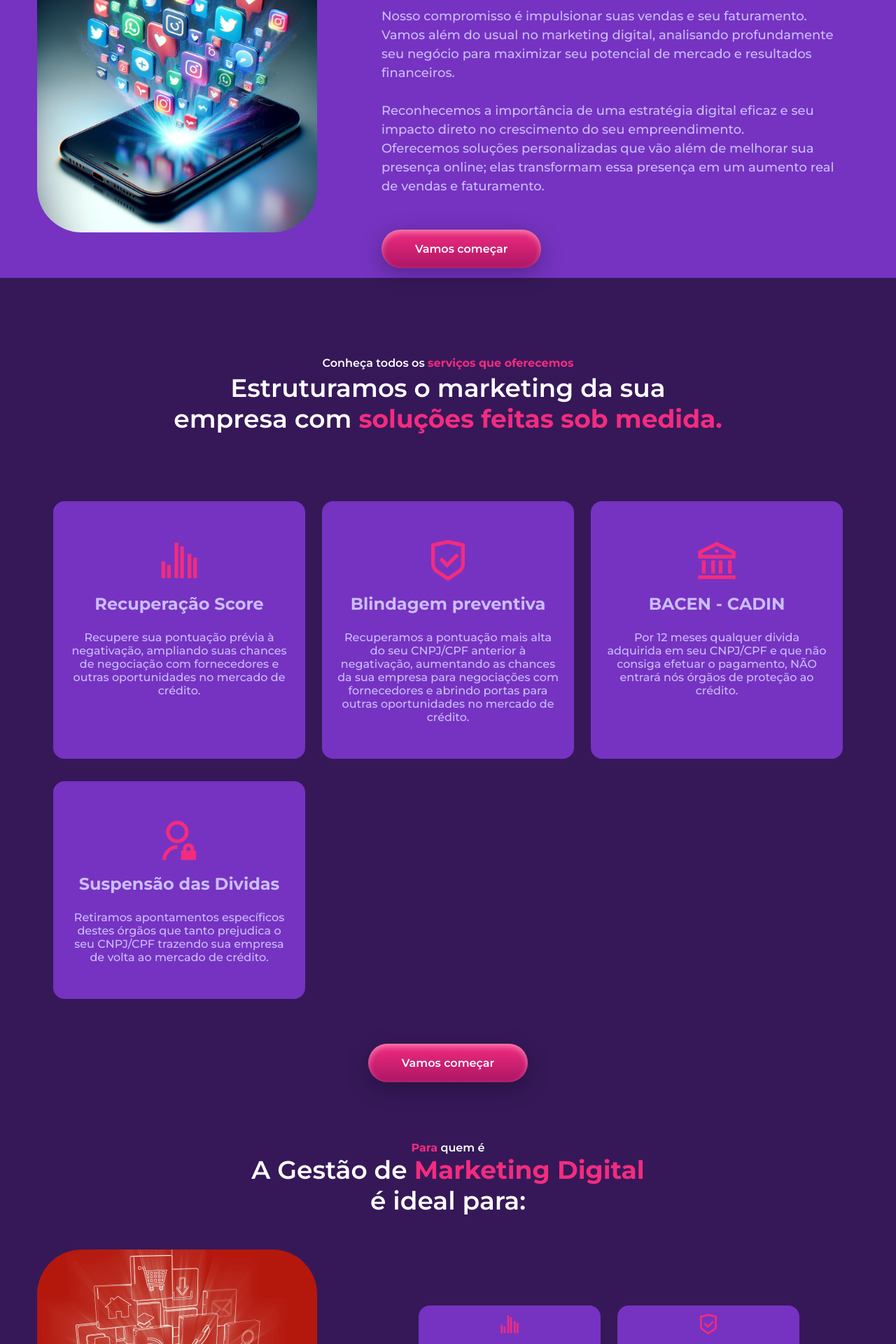
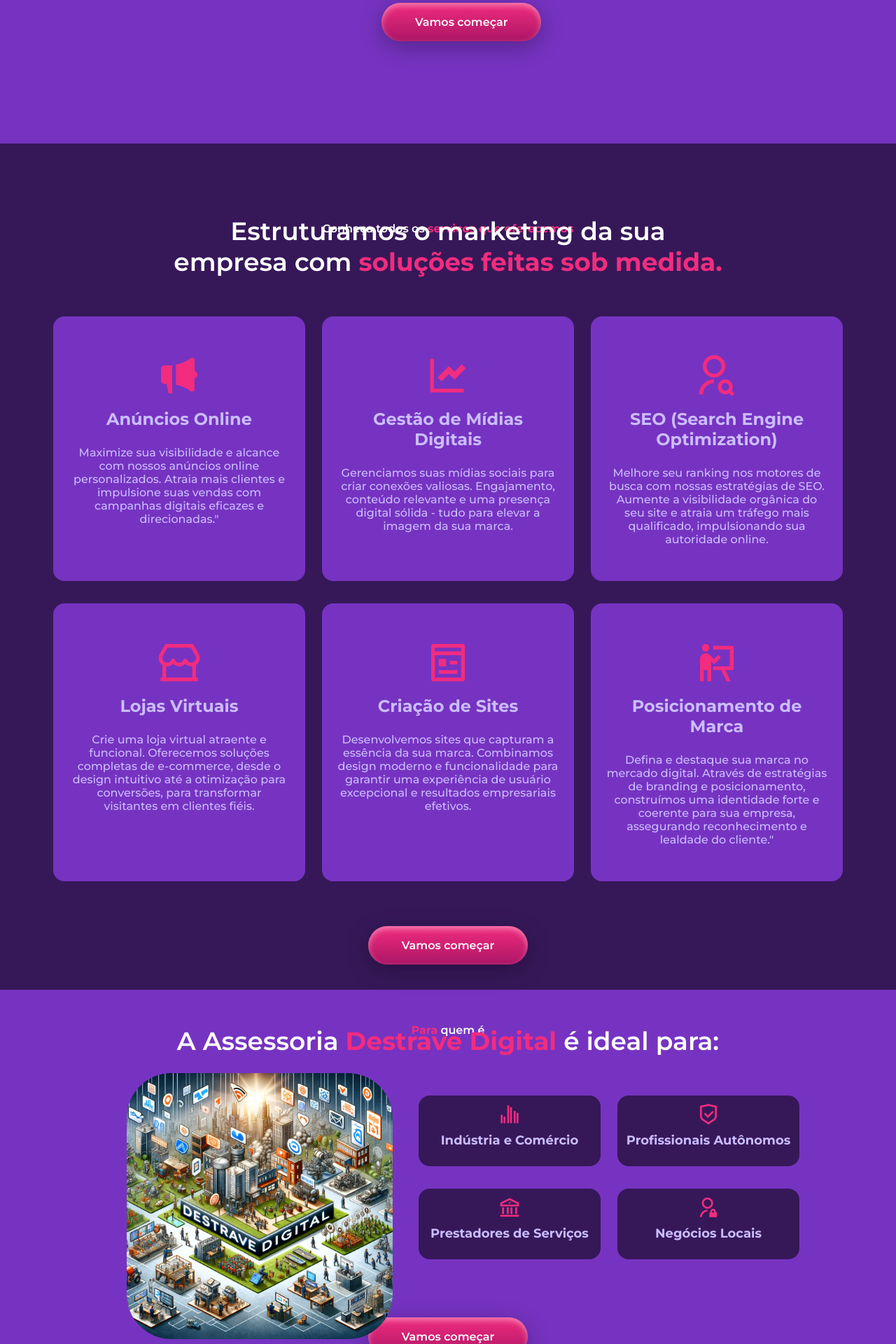
Before and after one commit to GuilhermeSalles/Site-Destrave, a PHP site: page / in a window 1280 px wide. Shown: the part 1960-3880 px from the top of the page at 70% size. Run offline with PHP 8.4, Linux system fonts and the light colour scheme.

Commit message:
Site pronto Versão 1.0

```diff
--- a/responsive-destrave-website-main/assets/css/styles.css
+++ b/responsive-destrave-website-main/assets/css/styles.css
@@ -360,6 +360,7 @@ button {
 
 .about__content {
   text-align: center;
+  margin-top: -1rem;
 }
 
 .about__subtitle {
@@ -416,6 +417,10 @@ button {
 
 /*=============== SERVICES ===============*/
 .services {
+  background-color: var(--first-color);
+}
+
+.services2 {
   background-color: var(--body-color);
 }
 
@@ -438,10 +443,10 @@ button {
 }
 .services__card2 {
   text-align: center;
-  background-color: var(--first-color);
+  background-color: var(--body-color);
   padding: 0.5rem 0.5rem;
   border-radius: 1rem;
-  border: 2px solid var(--first-color);
+  border: 2px solid var(--body-color);
   transition: border 0.4s;
 }
 
@@ -499,6 +504,7 @@ button {
 /*=============== CONTACT ===============*/
 .contact {
   background-color: var(--container-color);
+  margin-top: -3rem;
 }
 
 .contact__container {
@@ -552,7 +558,7 @@ button {
 }
 
 .footer {
-  background-color: var(--first-color);
+  background-color: var(--body-color);
   padding-block: 3.5rem 2rem;
 }
 
@@ -676,18 +682,14 @@ button {
     margin-top: -4rem;
   }
 
-  .title2 {
-    margin-top: -2rem;
-  }
-
   .service__image {
-    top: -1.5rem;
+    top: -.5rem;
     left: 1.5rem;
     width: 310px;
   }
 
   .services__container2 {
-    margin-top: 2rem;
+    margin-top: 4rem;
   }
 
   .content3 {
@@ -702,12 +704,20 @@ button {
     margin-left: 5.5rem;
   }
 
+  .about{
+    height: 105vh;
+  }
+
 }
 
 /* For taller devices */
 @media screen and (min-width: 376px) and (min-height: 800px) {
   .home__container {
     padding-top: 10rem;
+  }
+
+  .home{
+    height: 70vh;
   }
   .about__container {
     padding-top: 1rem;
@@ -717,10 +727,12 @@ button {
     font-size: 0.95rem;
   }
 
+  .imglogo{
+    right: 8rem;
+  }
+
   .section__title {
     font-size: 1.25rem;
-    padding-top: 2rem;
-    margin-bottom: 0;
   }
 
   .service__image {
@@ -764,6 +776,10 @@ button {
     justify-content: center;
   }
 
+  .about__container{
+    margin-top: -6rem;
+  }
+
   .nav__menu {
     width: 60%;
   }
@@ -785,7 +801,7 @@ button {
   .service__image {
     width: 220px;
     top: 6rem;
-    left: 5rem;
+    left: 5.5rem;
   }
 
   .content2 {
@@ -793,7 +809,7 @@ button {
   }
 
   .services__container2 {
-    margin-top: 2rem;
+    margin-top: 7rem;
   }
 }
 
@@ -833,7 +849,7 @@ button {
 
   .service__image {
     width: 370px;
-    top: 11rem;
+    top: 18rem;
     left: -1rem; /*teste*/
   }
 
@@ -843,7 +859,7 @@ button {
   }
 
   .simples__title3 {
-    margin-bottom: -1rem;
+    margin-bottom: s1rem;
   }
 
   .simples__title4 {
@@ -877,6 +893,10 @@ button {
     height: 140px;
   }
 
+  .about{
+    height: 120vh;
+  }
+
   .nav {
     height: calc(var(--header-height) + 2rem);
   }
@@ -905,7 +925,7 @@ button {
 
   .service__image {
     width: 380px;
-    top: 11rem;
+    top: 18rem;
     left: -1rem; /*teste*/
   }
 
@@ -915,10 +935,6 @@ button {
   }
 
   .simples__title3 {
-    margin-bottom: -1rem;
-  }
-
-  .simples__title4 {
     margin-bottom: 1rem;
   }
 
@@ -942,7 +958,6 @@ button {
 @media screen and (min-width: 1152px) {
   .section__title {
     font-size: 2.25rem;
-    margin-bottom: 3.5rem;
   }
   .container {
     margin-inline: auto;
@@ -1083,10 +1098,10 @@ button {
   }
 
   .service__image {
-    width: 400px;
+    width: 380px;
     height: auto;
-    left: -6rem;
-    top: 5rem;
+    top: 10rem;
+    left: 2rem;
   }
   .about__image {
     width: 400px;
--- a/responsive-destrave-website-main/index.html
+++ b/responsive-destrave-website-main/index.html
@@ -59,7 +59,7 @@
       <nav class="nav container">
          <a href="" class="nav__logo">
             <img src="assets/img/destrave.png" alt="logo" width="90px" height="100px""
-               class="imglogo">
+               class=" imglogo">
          </a>
 
          <div class="nav__menu" id="nav-menu">
@@ -108,13 +108,13 @@
          <div class="home__container container">
             <div class="home__content">
                <h3 class="home__subtitle">
-                  <span style="color: red;">
+                  <span style="color: hsl(335, 88%, 56%);">
                      VOCÊ ESTÁ CONTENTE COM SUAS VENDAS?
                   </span>
                </h3>
                <h1 class="home__title">
 
-                  <span style="color: hsl(335, 88%, 56%);">Exclusivo para empresas</span> que <br> querem aumentar suas <br>
+                  Exclusivo para empresas que <br> querem aumentar suas <br>
                   <span style="color: hsl(335, 88%, 56%);">VENDAS</span> com o poder do <br> <span
                      style="color: hsl(335, 88%, 56%);">MARKETING digital</span>
 
@@ -191,7 +191,7 @@
 
                <h1 class="about__title title2">
                   <span>
-                     Qual o compromisso do <span  style="color: hsl(335, 88%, 56%);">DESTRAVE</span> com você?
+                     Qual o compromisso do <span style="color: hsl(335, 88%, 56%);">DESTRAVE</span> com você?
                   </span>
                </h1>
                <p class="about__description">
@@ -201,7 +201,8 @@
                   para maximizar seu potencial de mercado e resultados financeiros.
                   <br>
                   <br>
-                  Reconhecemos a importância de uma estratégia digital eficaz e seu impacto direto no crescimento do seu empreendimento.
+                  Reconhecemos a importância de uma estratégia digital eficaz e seu impacto direto no crescimento do seu
+                  empreendimento.
                   <br>
                   Oferecemos soluções personalizadas que vão além de melhorar sua presença online;
                   elas transformam essa presença em um aumento real de vendas e faturamento.
@@ -213,10 +214,10 @@
       </section>
 
       <!--==================== SERVICES ====================-->
-      <section class="services section" id="services">
+      <section class="services2 section" id="services">
 
          <h2 class="section__subtitle simples__title">
-         Conheça todos os <span>serviços que oferecemos</span>
+            Conheça todos os <span>serviços que oferecemos</span>
          </h2>
 
          <h3 class="section__title simples__title simples__title4">
@@ -225,48 +226,73 @@
          <div class="services__container container grid">
 
             <article class="services__card">
-               <i class="ri-bar-chart-grouped-line services__icon"></i>
+               <i class="ri-megaphone-fill services__icon"></i>
                <h2 class="services__title">
-                  Recuperação Score
+                  Anúncios Online
                </h2>
                <p class="services__description">
-                  Recupere sua pontuação prévia à negativação, ampliando suas chances de negociação com fornecedores e
-                  outras oportunidades no mercado de crédito.
+                  Maximize sua visibilidade e alcance com nossos anúncios online personalizados.
+                  Atraia mais clientes e impulsione suas vendas com campanhas digitais eficazes e direcionadas."
                </p>
             </article>
 
             <article class="services__card">
-               <i class="ri-shield-check-line services__icon"></i>
+               <i class="ri-line-chart-fill services__icon"></i>
                <h2 class="services__title">
-                  Blindagem preventiva
+                  Gestão de Mídias Digitais
                </h2>
                <p class="services__description">
-                  Recuperamos a pontuação mais alta do seu CNPJ/CPF anterior à negativação,
-                  aumentando as chances da sua empresa para negociações com fornecedores e
-                  abrindo portas para outras oportunidades no mercado de crédito.
+                  Gerenciamos suas mídias sociais para criar conexões valiosas.
+                  Engajamento, conteúdo relevante e uma presença digital sólida -
+                  tudo para elevar a imagem da sua marca.
                </p>
             </article>
 
             <article class="services__card">
-               <i class="ri-bank-line services__icon"></i>
+               <i class="ri-user-search-line services__icon"></i>
                <h2 class="services__title">
-                  BACEN - CADIN
+                  SEO (Search Engine Optimization)
                </h2>
                <p class="services__description">
-                  Por 12 meses qualquer divida adquirida em seu CNPJ/CPF
-                  e que não consiga efetuar o pagamento, NÃO entrará nós órgãos
-                  de proteção ao crédito.
+                  Melhore seu ranking nos motores de busca com nossas estratégias de SEO.
+                  Aumente a visibilidade orgânica do seu site e atraia um tráfego mais qualificado,
+                  impulsionando sua autoridade online.
                </p>
             </article>
 
             <article class="services__card">
-               <i class="ri-admin-line services__icon"></i>
+               <i class="ri-store-2-line services__icon"></i>
                <h2 class="services__title">
-                  Suspensão das Dividas
+                  Lojas Virtuais
                </h2>
                <p class="services__description">
-                  Retiramos apontamentos específicos destes órgãos que tanto prejudica o
-                  seu CNPJ/CPF trazendo sua empresa de volta ao mercado de crédito.
+                  Crie uma loja virtual atraente e funcional. Oferecemos soluções completas de e-commerce,
+                  desde o design intuitivo até a otimização para conversões, para transformar visitantes em clientes
+                  fiéis.
+               </p>
+            </article>
+
+            <article class="services__card">
+               <i class="ri-pages-line services__icon"></i>
+               <h2 class="services__title">
+                  Criação de Sites
+               </h2>
+               <p class="services__description">
+                  Desenvolvemos sites que capturam a essência da sua marca. Combinamos design moderno e
+                  funcionalidade para garantir uma experiência de usuário excepcional e resultados empresariais
+                  efetivos.
+               </p>
+            </article>
+
+            <article class="services__card">
+               <i class="ri-presentation-fill services__icon"></i>
+               <h2 class="services__title">
+                  Posicionamento de Marca
+               </h2>
+               <p class="services__description">
+                  Defina e destaque sua marca no mercado digital. Através de estratégias de branding e posicionamento,
+                  construímos uma identidade forte e coerente para sua empresa, assegurando reconhecimento e lealdade do
+                  cliente."
                </p>
             </article>
 
@@ -286,11 +312,11 @@
          </h2>
 
          <h3 class="section__title simples__title simples__title4">
-            A Gestão de <span>Marketing Digital</span> <br> é ideal para:
+            A Assessoria <span>Destrave Digital</span> é ideal para:
          </h3>
          <div class="about__container container">
             <div class="about__images">
-               <img src="assets/img/marketing-digital-para-empresas-C4L.jpg" alt="image" class="service__image">
+               <img src="assets/img/empresa.png" alt="image" class="service__image">
             </div>
 
             <div class="about__content">
@@ -332,44 +358,6 @@
          <div class="section__subtitle">
             <a href="#" class="home__button botao"> Vamos começar</a>
          </div>
-      </section>
-
-      <!--==================== ABOUT ====================-->
-      <section class="section about" id="about">
-
-         <h3 class="section__title simples__title2">
-            Marketing digital de <br> forma <span>simples!</span>
-         </h3>
-         <div class="about__container container">
-            <div class="about__images">
-               <img src="assets/img/atrair-mais-clientes-C4L.jpg" alt="image" class="about__image">
-            </div>
-
-            <div class="about__content content2">
-
-               <h1 class="about__title title2">
-                  <span>
-                     O que o marketing digital realmente <br>
-                     significa para o seu negócio?
-                  </span>
-               </h1>
-               <p class="about__description">
-                  Simplificando, o marketing digital é como você alcança mais pessoas online para vender mais.
-                  <br>
-                  <br>
-                  Mas como fazer isso da melhor forma? É aí que a C4L Digital entra em ação!
-                  <br>
-                  <br>
-                  <span>Com a Gestão de Marketing Digital, nós cuidamos de todas as partes complicadas do marketing para
-                     te
-                     ajudar a crescer.</span>
-               </p>
-
-
-               <a href="#" class="home__button botao"> Vamos começar</a>
-            </div>
-         </div>
-
       </section>
 
    </main>
```
Also changed, not shown: responsive-destrave-website-main/assets/img/atrair-mais-clientes-C4L.jpg (deleted), responsive-destrave-website-main/assets/img/empresa.png (added), responsive-destrave-website-main/assets/img/marketing-digital-para-empresas-C4L.jpg (deleted).
